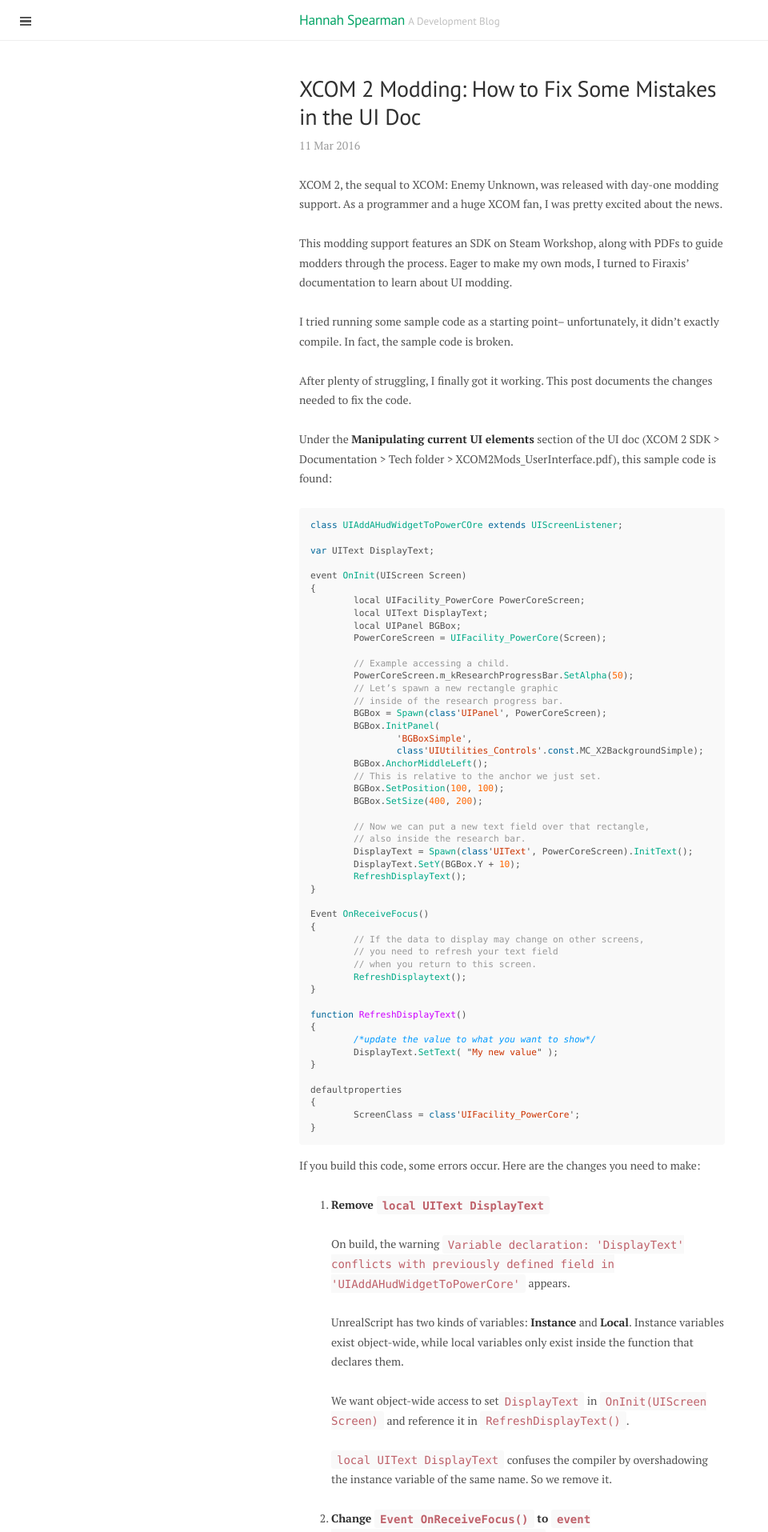
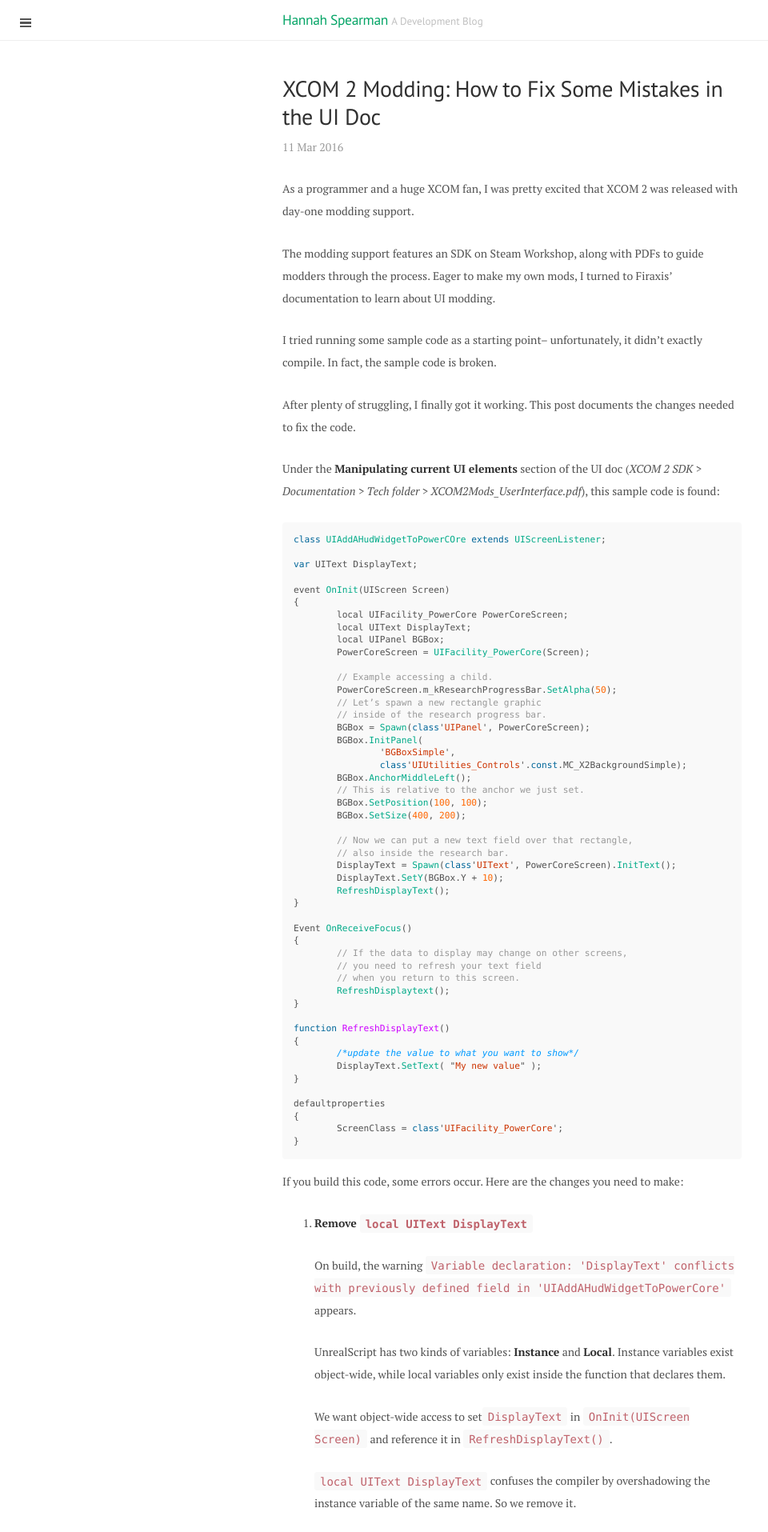
Before and after one commit to hspearman/hspearman.github.io, a Jekyll site: the page built from jekyll/_posts/2016-03-08-xcom-documentation-errors.markdown, in a window 1280 px wide. Shown: the top 1915 px of the page at 80% size, without its empty margins (0-960 px from the left). Built offline with Jekyll 4.4.1, drawn with Linux system fonts in a browser that asks for light colours.

Commit message:
Fixing formatting issues

```diff
--- a/jekyll/_posts/2016-03-08-xcom-documentation-errors.markdown
+++ b/jekyll/_posts/2016-03-08-xcom-documentation-errors.markdown
@@ -4,15 +4,15 @@
 date: 2016-03-10 21:10:00 -0600
 categories: xcom2 modding
 ---
-XCOM 2, the sequal to XCOM: Enemy Unknown, was released with day-one modding support. As a programmer and a huge XCOM fan, I was pretty excited about the news.
+As a programmer and a huge XCOM fan, I was pretty excited that XCOM 2 was released with day-one modding support.
 
-This modding support features an SDK on Steam Workshop, along with PDFs to guide modders through the process. Eager to make my own mods, I turned to Firaxis' documentation to learn about UI modding.
+The modding support features an SDK on Steam Workshop, along with PDFs to guide modders through the process. Eager to make my own mods, I turned to Firaxis' documentation to learn about UI modding.
 
 I tried running some sample code as a starting point-- unfortunately, it didn't exactly compile. In fact, the sample code is broken.
 
 After plenty of struggling, I finally got it working. This post documents the changes needed to fix the code.
 
-Under the **Manipulating current UI elements** section of the UI doc (XCOM 2 SDK > Documentation > Tech folder > XCOM2Mods_UserInterface.pdf), this sample code is found:
+Under the **Manipulating current UI elements** section of the UI doc (*XCOM 2 SDK > Documentation > Tech folder > XCOM2Mods_UserInterface.pdf*), this sample code is found:
 
 ~~~ javascript
 class UIAddAHudWidgetToPowerCOre extends UIScreenListener;
--- a/jekyll/public/css/lanyon.css
+++ b/jekyll/public/css/lanyon.css
@@ -73,7 +73,7 @@
  */
 
 .container {
-  max-width: 28rem;
+  max-width: 43rem;
 }
 @media (min-width: 38em) {
   .container {
@@ -82,7 +82,7 @@
 }
 @media (min-width: 56em) {
   .container {
-    max-width: 38rem;
+    max-width: 43rem;
   }
 }
 
--- a/jekyll/public/css/poole.css
+++ b/jekyll/public/css/poole.css
@@ -50,7 +50,7 @@
 html {
   font-family: "Helvetica Neue", Helvetica, Arial, sans-serif;
   font-size: 14px;
-  line-height: 1.75;
+  line-height: 2;
 }
 @media (min-width: 38em) {
   html {
@@ -286,9 +286,9 @@
  */
 
 .container {
-  max-width: 38rem;
-  /*padding-left:  1rem;
-  padding-right: 1rem;*/
+  max-width: 43rem;
+  padding-left:  1rem;
+  padding-right: 1rem;
   margin-left:  auto;
   margin-right: auto;
 }
```
